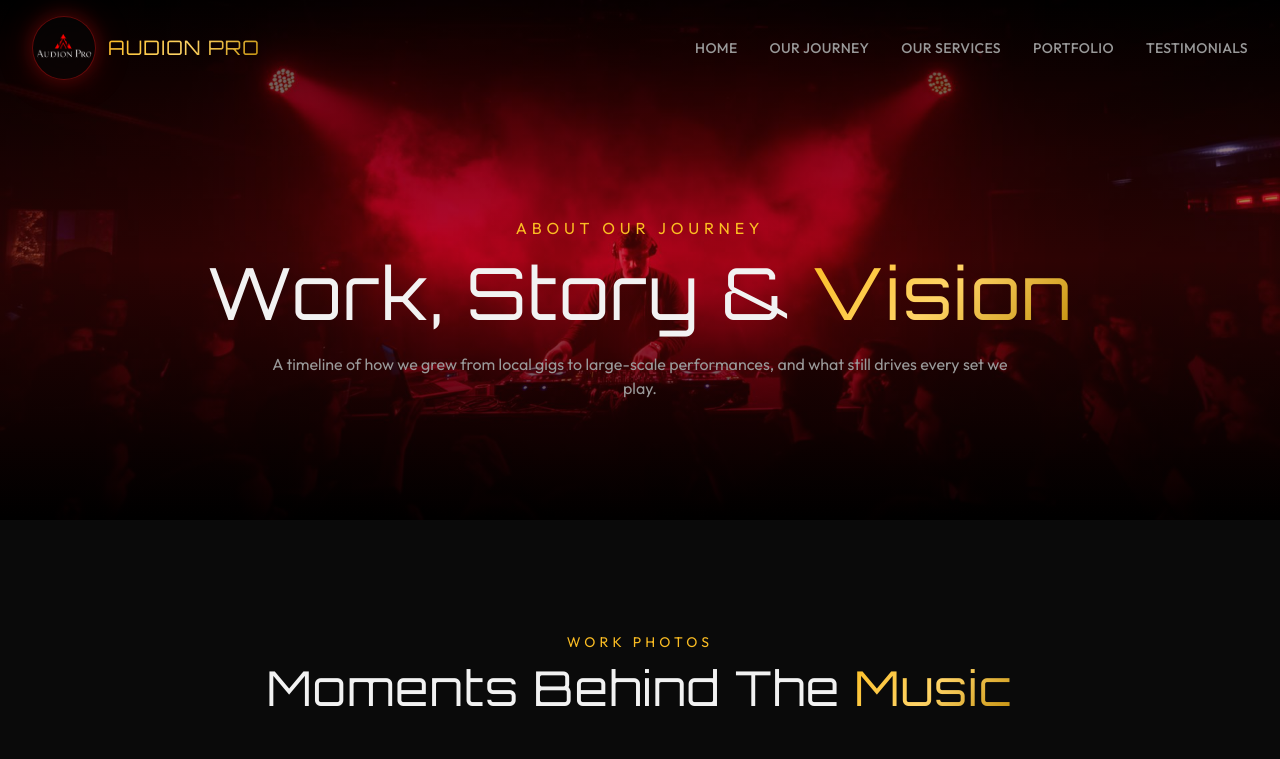
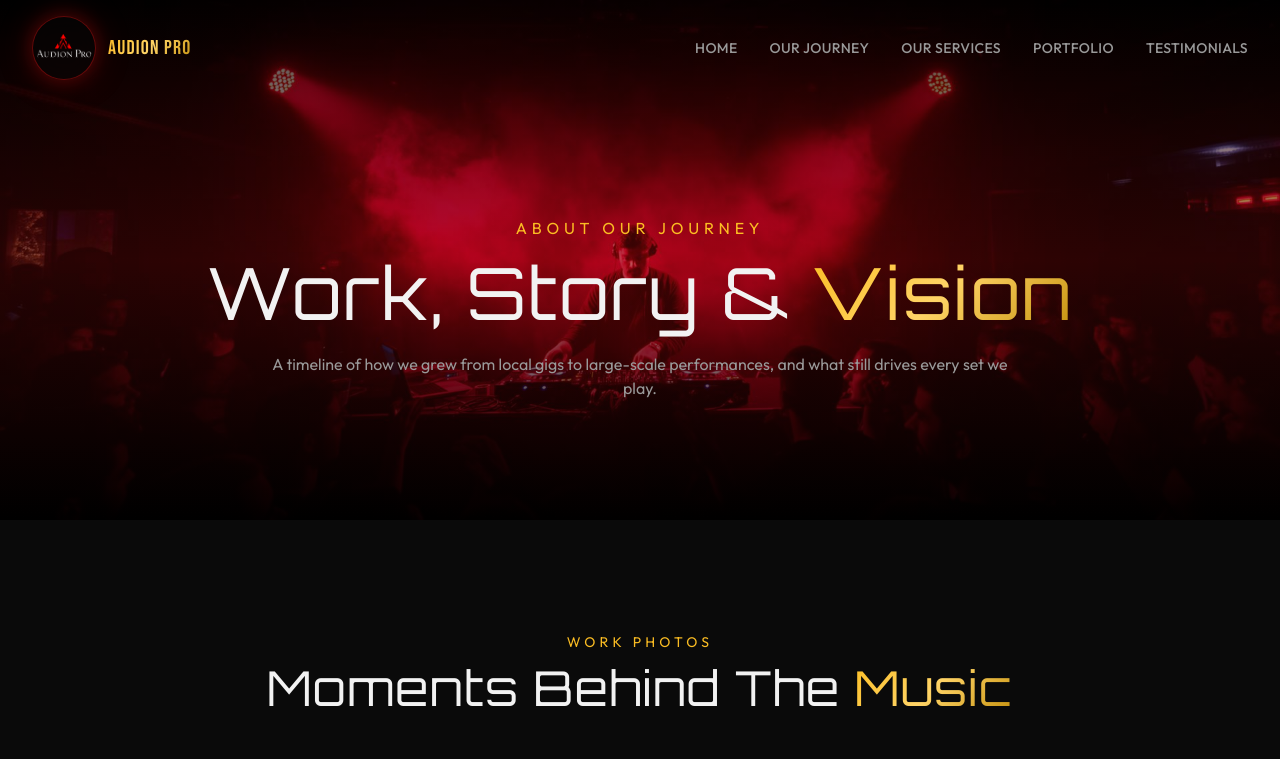
Before and after one commit to iamaloksy/AUDION_PRO, a React (Vite) app: page /journey in a window 1280 px wide. Shown: the top 759 px of the page. Built offline with nearby package versions, Linux system fonts and the light colour scheme; the HTML template or start-up script is replaced by a standard one.

Commit message:
add teamcoo img

```diff
--- a/src/components/FooterSection.tsx
+++ b/src/components/FooterSection.tsx
@@ -27,7 +27,7 @@ const FooterSection = () => {
                   draggable={false}
                 />
               </div>
-              <span className="font-display text-2xl gold-text tracking-wider">AUDION PRO</span>
+              <span className="company-name-font text-2xl gold-text">AUDION PRO</span>
             </div>
           </div>
 
--- a/src/components/Navbar.tsx
+++ b/src/components/Navbar.tsx
@@ -64,7 +64,7 @@ const Navbar = () => {
               />
             </motion.div>
 
-            <span className="font-display text-xl tracking-wider gold-text">AUDION PRO</span>
+            <span className="company-name-font text-xl gold-text">AUDION PRO</span>
           </a>
 
           {/* Desktop Nav */}
--- a/src/index.css
+++ b/src/index.css
@@ -1,4 +1,4 @@
-@import url('https://fonts.googleapis.com/css2?family=Orbitron:wght@400;500;600;700;800;900&family=Outfit:wght@300;400;500;600;700&display=swap');
+@import url('https://fonts.googleapis.com/css2?family=Bebas+Neue&family=Orbitron:wght@400;500;600;700;800;900&family=Outfit:wght@300;400;500;600;700&display=swap');
 
 @tailwind base;
 @tailwind components;
@@ -117,6 +117,13 @@
 }
 
 @layer components {
+  .company-name-font {
+    font-family: "Bebas Neue", "Orbitron", sans-serif;
+    font-weight: 400;
+    letter-spacing: 0.06em;
+    text-transform: uppercase;
+  }
+
   .glass-card {
     @apply bg-[hsl(var(--glass-bg))] backdrop-blur-xl border border-[hsl(var(--glass-border))] rounded-2xl;
   }
--- a/src/pages/Index.tsx
+++ b/src/pages/Index.tsx
@@ -15,6 +15,17 @@ const Index = () => {
       <AboutSection />
       <PortfolioSection />
       <TestimonialsSection />
+
+      <section className="px-4 md:px-8 pb-20 md:pb-24">
+        <div className="container mx-auto max-w-4xl">
+          <blockquote className="glass-card p-7 md:p-10 text-center">
+            <p className="font-display text-2xl md:text-4xl leading-tight text-foreground">
+              "At Audion Pro, we don't just play music - we create the vibe"
+            </p>
+          </blockquote>
+        </div>
+      </section>
+
       <FooterSection />
     </div>
   );
--- a/src/pages/Services.tsx
+++ b/src/pages/Services.tsx
@@ -115,7 +115,7 @@ const Services = () => {
             transition={{ duration: 0.75, delay: 0.1 }}
             className="font-display text-5xl sm:text-6xl md:text-7xl tracking-wide"
           >
-            All <span className="gold-text">Services</span>
+            Services <span className="gold-text">We Offer</span>
           </motion.h1>
           <motion.p
             initial={{ opacity: 0, y: 20 }}
```
